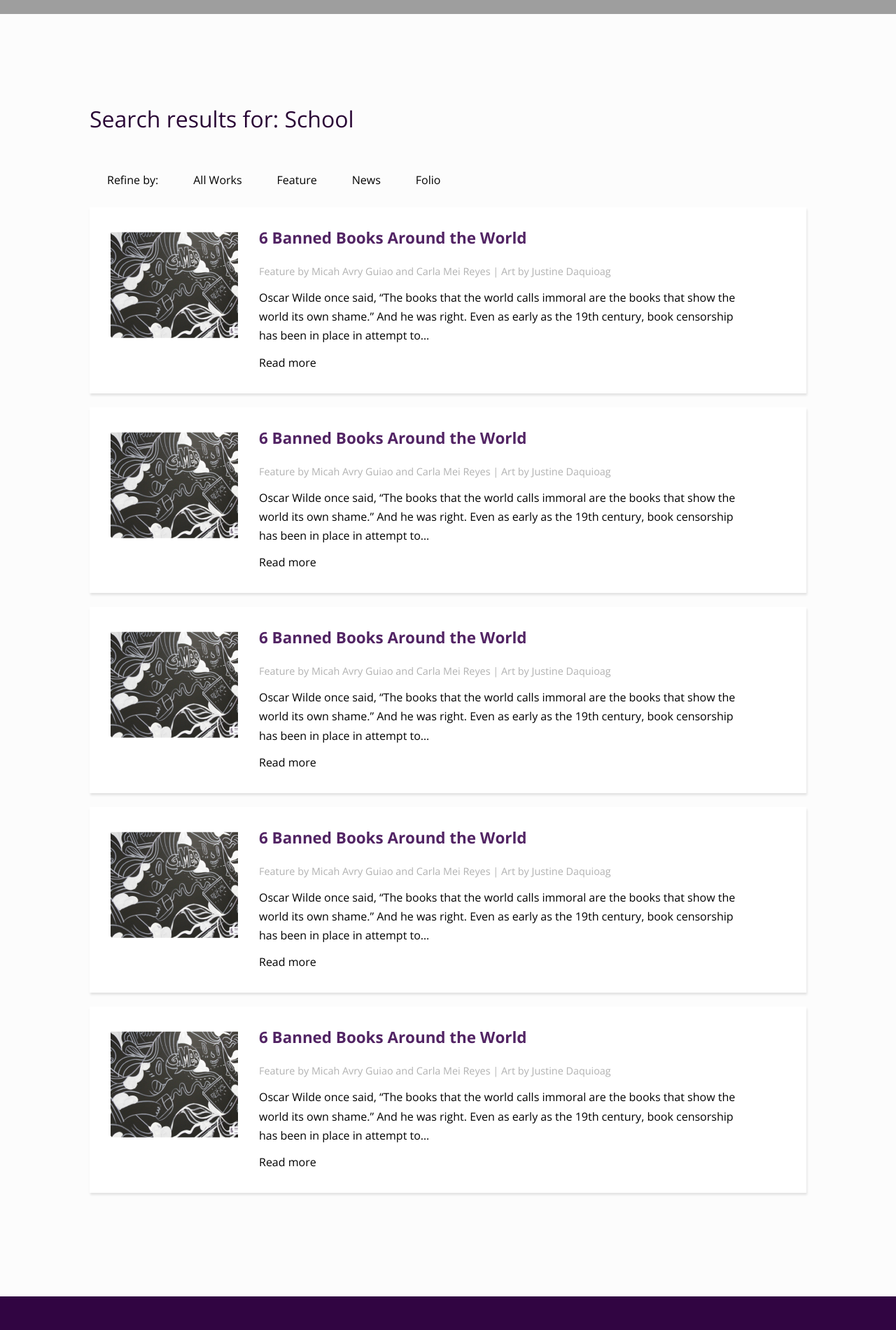
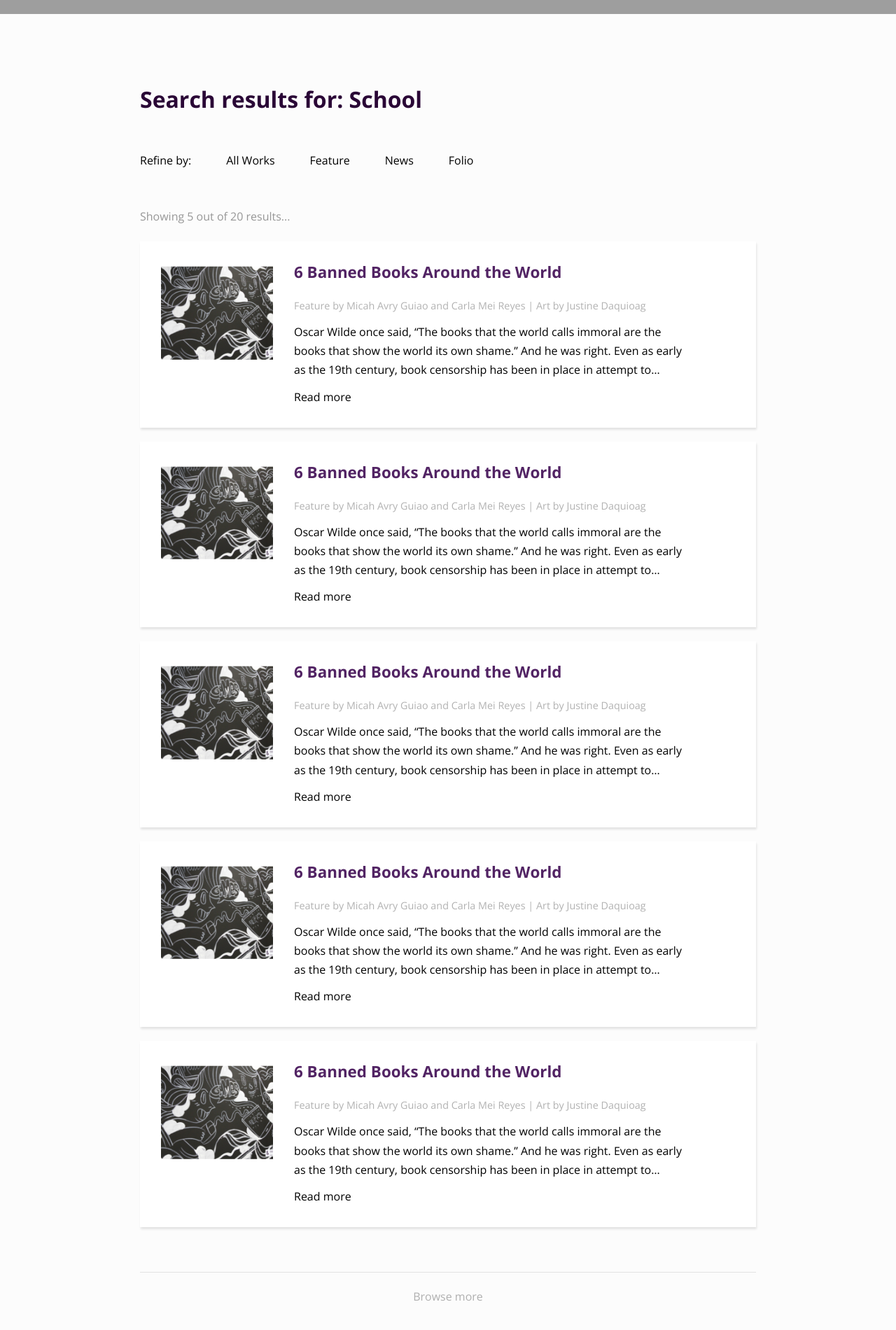
Before and after one commit to abbeeeeyyyyy/admu-heights, a plain HTML site: page Search.html in a window 1280 px wide. Shown: the part 1020-2920 px from the top of the page at 70% size. Drawn offline with nearby package versions, Linux system fonts and the light colour scheme; grey boxes are pictures that could not be loaded.

Commit message:
added the final section of the page

```diff
--- a/Search.html
+++ b/Search.html
@@ -33,7 +33,7 @@
     <img src="images/about us_header.png" class="jumbotron">
 
 
-    <section class="main_content main_about">
+    <section class="main_content main_search">
 
 
       <!-- main content here -->
@@ -47,6 +47,10 @@
           <li class="option">  News </li>
           <li class="option">  Folio </li>
          </ul>
+       </div>
+
+       <div class="showing_subtitle">
+          Showing 5 out of 20 results...
        </div>
 
        <div class="container_searchResults">
@@ -101,6 +105,14 @@
         </div>
 
        </div>
+      <br>  <br>
+       <div class="endOfPage">
+          <hr class="endOfPage_line">
+          <br>
+          <p> Browse more </p>
+       </div>
+
+
 
     </section>
 
--- a/style_Search Results.css
+++ b/style_Search Results.css
@@ -40,7 +40,7 @@ nav div {
 .heading {
   font-family: 'Open Sans', sans-serif;
   font-size: 2em;
-  font-weight: 400;
+  font-weight: 600;
   color: #2a0736;
   margin-bottom: 30px;
 }
@@ -52,6 +52,7 @@ nav div {
   overflow: hidden;
   text-align: left;
   font-family: 'Open Sans', sans-serif;
+  left: 100%;
 }
 
 .option {
@@ -65,10 +66,28 @@ nav div {
   border-bottom: 3px solid;
   border-bottom-color: transparent;
   transition: border-bottom-color 0.1s linear 0s;
+  transition: color 0.1s linear 0s;
 }
 
 .option:not(.refine):hover {
   border-bottom-color: #845099;
+  color:#845099;
+}
+
+.refine {
+  padding-left: 0px;
+}
+
+.showing_subtitle {
+  font-family: 'Open Sans', sans-serif;
+  font-size: 1em;
+  opacity: 0.4;
+  padding-top: 30px;
+  padding-bottom: 25px;
+}
+
+.main_search {
+  padding: 100px 200px 100px 200px;
 }
 
 .result_cell {
@@ -111,3 +130,16 @@ nav div {
 .preview_txt {
   line-height: 1.7em;
 }
+
+.endOfPage_line {
+  border: 0;
+  height: 0;
+  border-top: 1px solid rgba(0, 0, 0, 0.1);
+  border-bottom: 1px solid rgba(255, 255, 255, 0.3);
+}
+
+.endOfPage > p {
+    text-align: center;
+    opacity: 0.3;
+    font-family: 'Open Sans', sans-serif;
+}
```
